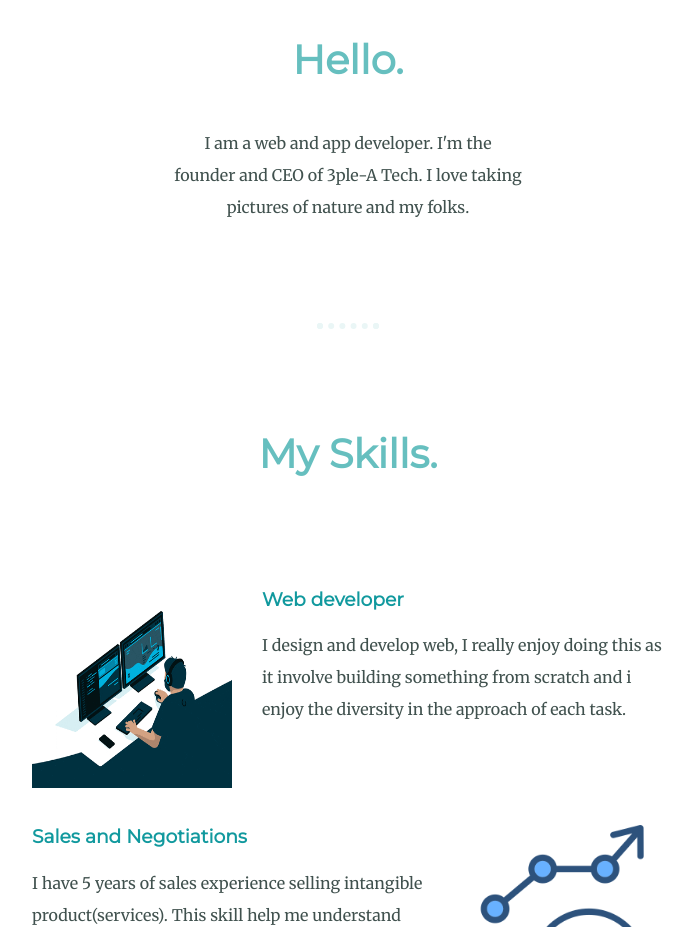
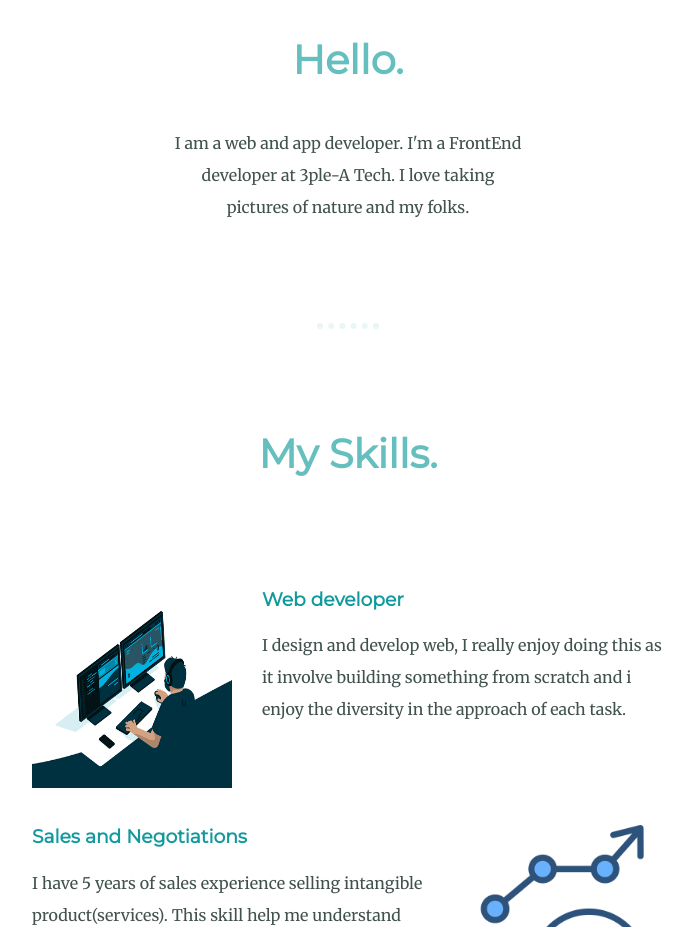
Before and after one commit to 3pleAtech/Oluwaseyi-Adeyemi, a plain HTML site: page CSS-my file/index.html in a window 1280 px wide. Shown: the part 1171-2098 px from the top of the page, without its empty margins (292-984 px from the left). Drawn offline with Linux system fonts and the light colour scheme.

Commit message:
Update index.html

```diff
--- a/CSS-my file/index.html
+++ b/CSS-my file/index.html
@@ -22,7 +22,7 @@
       <div class="profile">
         <img src="images/Seyi pic.png" height="300px" width="300px" alt="Seyi picture">
         <h2>Hello.</h2>
-        <p class="intro">I am a web and app developer. I'm the founder and CEO of 3ple-A Tech. I love taking pictures of nature and my folks.</p>
+        <p class="intro">I am a web and app developer. I'm a FrontEnd developer at 3ple-A Tech. I love taking pictures of nature and my folks.</p>
       </div>
         <hr>
       <div class="Skills">
```
